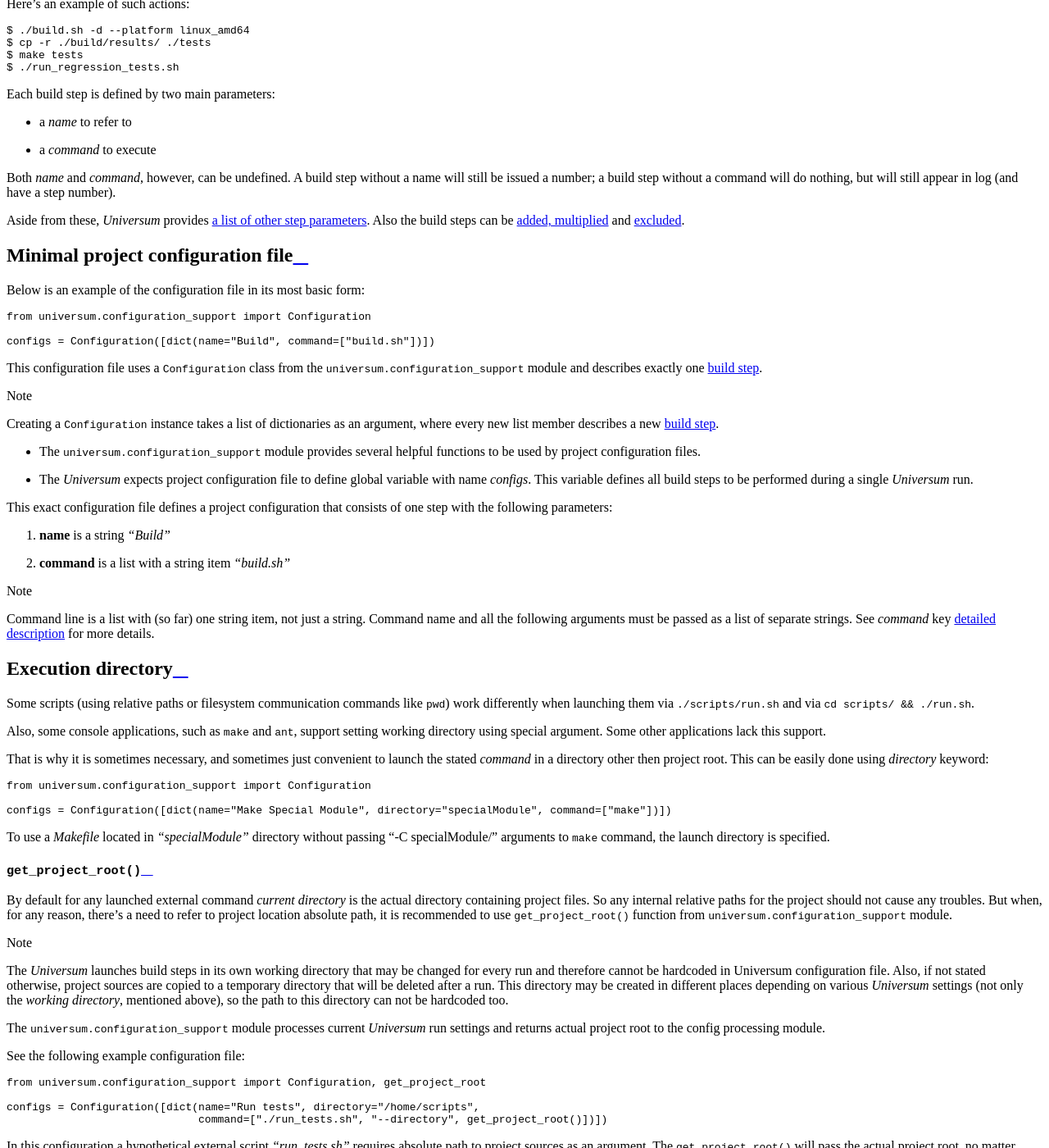
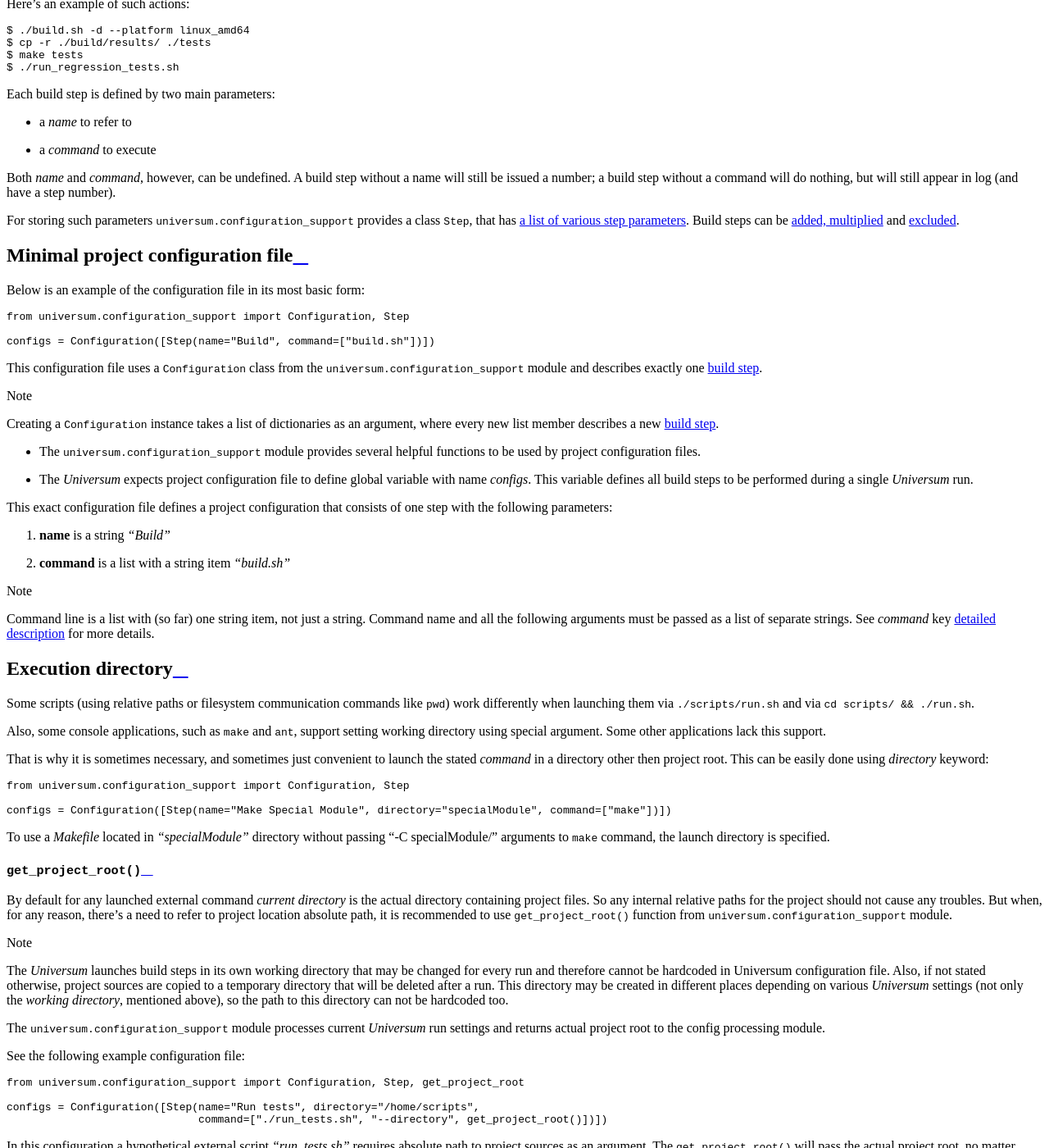
Before and after one commit to Samsung/Universum, a Sphinx documentation site: the page built from doc/configuring.rst, in a window 1280 px wide and 1400 px high, scrolled down 1003 px. Shown: the whole window at 82% size. Built offline with Sphinx 7.4.7 and the Read the Docs theme 2.0.0, drawn with Linux system fonts in a browser that asks for light colours; some of the changed text lies outside the part shown.

Commit message:
feat(docs): add using `Step` class in docs

```diff
--- a/doc/configuring.rst
+++ b/doc/configuring.rst
@@ -47,8 +47,9 @@
 Both `name` and `command`, however, can be undefined. A build step without a name will still be issued a number;
 a build step without a command will do nothing, but will still appear in log (and have a step number).
 
-Aside from these, `Universum` provides :ref:`a list of other step parameters <keys>`.
-Also the build steps can be :ref:`added, multiplied <combining>` and :ref:`excluded <filtering>`.
+For storing such parameters :mod:`universum.configuration_support` provides a class :class:`Step`, that has
+:ref:`a list of various step parameters <keys>`. Build steps can be :ref:`added, multiplied <combining>` and
+:ref:`excluded <filtering>`.
 
 
 Minimal project configuration file
@@ -58,9 +59,9 @@
 
 .. testcode::
 
-    from universum.configuration_support import Configuration
+    from universum.configuration_support import Configuration, Step
 
-    configs = Configuration([dict(name="Build", command=["build.sh"])])
+    configs = Configuration([Step(name="Build", command=["build.sh"])])
 
 This configuration file uses a :class:`Configuration` class from the :mod:`universum.configuration_support`
 module and describes exactly one `build step`_.
@@ -101,9 +102,9 @@
 
 .. testcode::
 
-    from universum.configuration_support import Configuration
+    from universum.configuration_support import Configuration, Step
 
-    configs = Configuration([dict(name="Make Special Module", directory="specialModule", command=["make"])])
+    configs = Configuration([Step(name="Make Special Module", directory="specialModule", command=["make"])])
 
 To use a `Makefile` located in `"specialModule"` directory without passing "-C specialModule/"
 arguments to ``make`` command, the launch directory is specified.
@@ -135,9 +136,9 @@
 
 .. testcode::
 
-    from universum.configuration_support import Configuration, get_project_root
+    from universum.configuration_support import Configuration, Step, get_project_root
 
-    configs = Configuration([dict(name="Run tests", directory="/home/scripts",
+    configs = Configuration([Step(name="Run tests", directory="/home/scripts",
                                   command=["./run_tests.sh", "--directory", get_project_root()])])
 
 In this configuration a hypothetical external script `"run_tests.sh"` requires absolute path
@@ -160,14 +161,14 @@
 
 .. testcode::
 
-    from universum.configuration_support import Configuration, get_project_root
+    from universum.configuration_support import Configuration, Step, get_project_root
     import os.path
 
     test_path = os.path.join(get_project_root(), "out/tests")
     configs = Configuration([
-        dict(name="Make Special Module", command=["make", "-C", "SpecialModule/"], artifacts="out"),
-        dict(name="Run internal tests", command=["scripts/run_tests.sh"]),
-        dict(name="Run external tests", directory="/home/scripts", command=["run_tests.sh", "-d", test_path])
+        Step(name="Make Special Module", command=["make", "-C", "SpecialModule/"], artifacts="out"),
+        Step(name="Run internal tests", command=["scripts/run_tests.sh"]),
+        Step(name="Run external tests", directory="/home/scripts", command=["run_tests.sh", "-d", test_path])
     ])
 
 The example configuration file declares the following `Universum` steps:
@@ -324,15 +325,15 @@
 
         #!/usr/bin/env {python}
 
-        from universum.configuration_support import Configuration
+        from universum.configuration_support import Configuration, Step
 
     .. testcode::
 
-        make = Configuration([dict(name="Make ", command=["make"], pass_tag="pass_")])
+        make = Configuration([Step(name="Make ", command=["make"], pass_tag="pass_")])
 
         target = Configuration([
-            dict(name="Linux", command=["--platform", "Linux"], pass_tag="Linux"),
-            dict(name="Windows", command=["--platform", "Windows"], pass_tag="Windows")
+            Step(name="Linux", command=["--platform", "Linux"], pass_tag="Linux"),
+            Step(name="Windows", command=["--platform", "Windows"], pass_tag="Windows")
         ])
 
         configs = make * target
@@ -382,14 +383,14 @@
 
     #!/usr/bin/env {python}
 
-    from universum.configuration_support import Configuration, get_project_root
+    from universum.configuration_support import Configuration, Step, get_project_root
     import os.path
 
     test_path = os.path.join(get_project_root(), "out/tests")
     configs = Configuration([
-        dict(name="Make Special Module", command=["make", "-C", "SpecialModule/"], artifacts="out"),
-        dict(name="Run internal tests", command=["scripts/run_tests.sh"]),
-        dict(name="Run external tests", directory="/home/scripts", command=["run_tests.sh", "-d", test_path])
+        Step(name="Make Special Module", command=["make", "-C", "SpecialModule/"], artifacts="out"),
+        Step(name="Run internal tests", command=["scripts/run_tests.sh"]),
+        Step(name="Run external tests", directory="/home/scripts", command=["run_tests.sh", "-d", test_path])
     ])
 
     if __name__ == '__main__':
@@ -445,10 +446,10 @@
 
     #!/usr/bin/env {python}
 
-    from universum.configuration_support import Configuration
+    from universum.configuration_support import Configuration, Step
 
-    one = Configuration([dict(name="Make project", command=["make"])])
-    two = Configuration([dict(name="Run tests", command=["run_tests.sh"])])
+    one = Configuration([Step(name="Make project", command=["make"])])
+    two = Configuration([Step(name="Run tests", command=["run_tests.sh"])])
 
     configs = one + two
 
@@ -483,7 +484,7 @@
 
 .. doctest::
 
-    >>> run = Configuration([dict(name="Run tests", command=["run_tests.sh"])])
+    >>> run = Configuration([Step(name="Run tests", command=["run_tests.sh"])])
     >>> print (run * 2 == run + run)
     True
 
@@ -493,12 +494,12 @@
 
     #!/usr/bin/env {python}
 
-    from universum.configuration_support import Configuration
+    from universum.configuration_support import Configuration, Step
 
-    make = Configuration([dict(name="Make ", command=["make"], artifacts="out")])
+    make = Configuration([Step(name="Make ", command=["make"], artifacts="out")])
 
-    target = Configuration([dict(name="Platform A", command=["--platform", "A"]),
-                         dict(name="Platform B", command=["--platform", "B"])])
+    target = Configuration([Step(name="Platform A", command=["--platform", "A"]),
+                            Step(name="Platform B", command=["--platform", "B"])])
 
     configs = make * target
 
@@ -541,16 +542,16 @@
 
     #!/usr/bin/env {python}
 
-    from universum.configuration_support import Configuration
+    from universum.configuration_support import Configuration, Step
 
-    make = Configuration([dict(name="Make ", command=["make"], artifacts="out")])
-    test = Configuration([dict(name="Run tests for ", directory="/home/scripts", command=["run_tests.sh", "--all"])])
+    make = Configuration([Step(name="Make ", command=["make"], artifacts="out")])
+    test = Configuration([Step(name="Run tests for ", directory="/home/scripts", command=["run_tests.sh", "--all"])])
 
-    debug = Configuration([dict(name=" - Release"),
-                        dict(name=" - Debug", command=["-d"])])
+    debug = Configuration([Step(name=" - Release"),
+                           Step(name=" - Debug", command=["-d"])])
 
-    target = Configuration([dict(name="Platform A", command=["--platform", "A"]),
-                         dict(name="Platform B", command=["--platform", "B"])])
+    target = Configuration([Step(name="Platform A", command=["--platform", "A"]),
+                            Step(name="Platform B", command=["--platform", "B"])])
 
     configs = make * target + test * target * debug
 
--- a/doc/github_handler.rst
+++ b/doc/github_handler.rst
@@ -166,7 +166,7 @@
         stringParam("GIT_CHECKOUT_ID", "", "")
         stringParam("GITHUB_INSTALLATION_ID", "", "")
         stringParam("GITHUB_CHECK_ID", "", "")
-        stringParam("CONFIG_PATH", "configs.py", "")
+        stringParam("CONFIG_PATH", ".universum.py", "")
       }
       definition {
         cps {
```
Also changed, not shown: doc/code_report.rst (+12 -12 lines), doc/teamcity.rst (+18 -7 lines), 7 other files.
